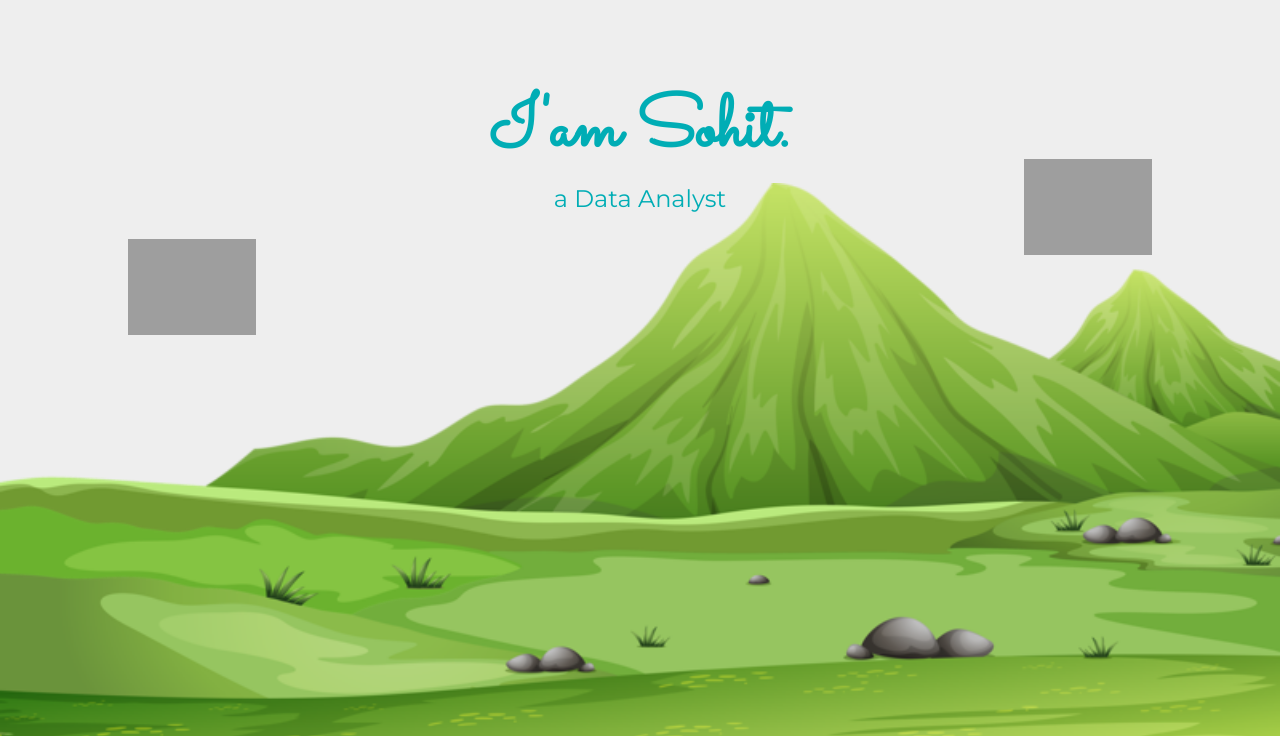
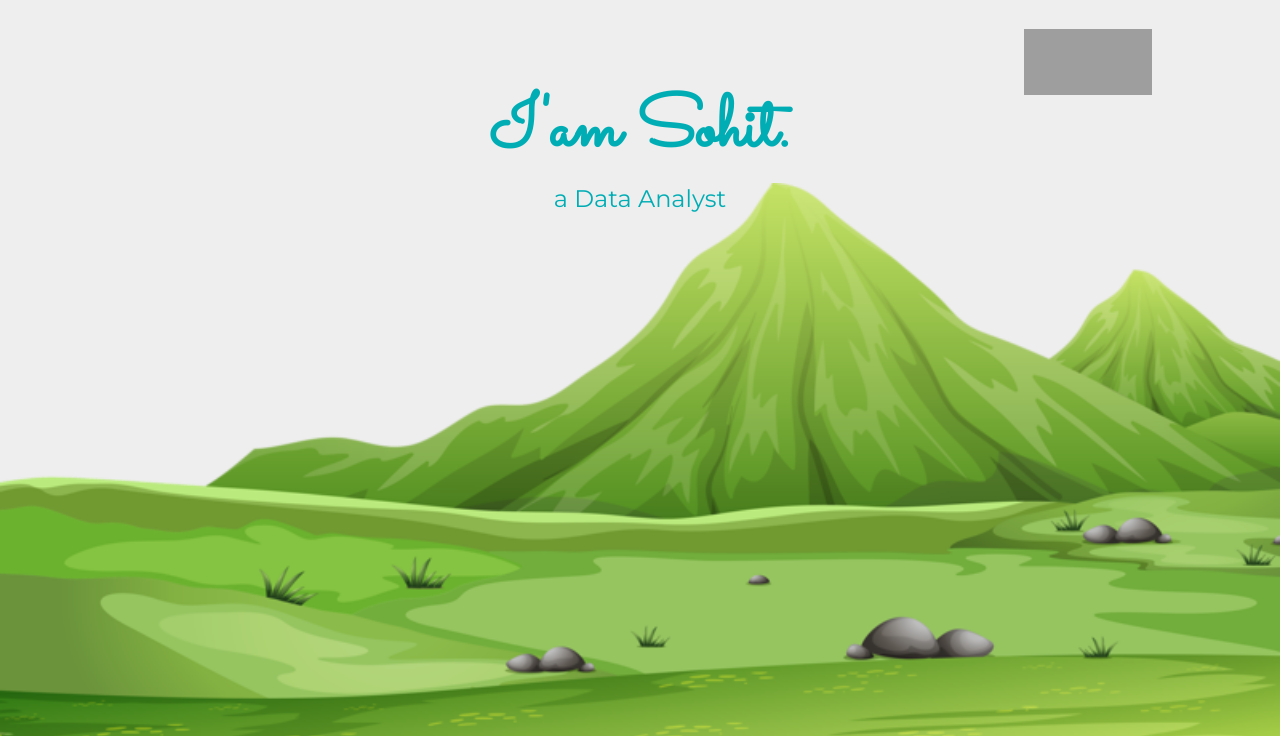
Before and after one commit to sohitkumar0803/portfolio-website, a Flask app: page / in a window 1280 px wide. Shown: the part 81-817 px from the top of the page. Run offline with Flask 3, Linux system fonts and the light colour scheme; some libraries are stand-ins or nearby versions; grey boxes are pictures that could not be loaded.

Commit message:
Update styles.css

```diff
--- a/static/css/styles.css
+++ b/static/css/styles.css
@@ -132,17 +132,17 @@
 .top-cloud {
     width: 10%;
     position: absolute;
-    z-index: -2;
     right: 10%;
-    top: 30%;
+    top: 10%;
+    z-index: -1;
 }
 
 .bottom-cloud {
     width: 10%;
     position: absolute;
-    z-index: -2;
     left: 10%;
-    top: 40%;
+    bottom: 10%;
+    z-index: -1;
 }
 
 /* container2 */
@@ -421,7 +421,7 @@
     .bottom-cloud {
         width: 20%;
         left: 5%;
-        top: 6%;
+        top: 5%;
     }
 
     .intro, .skill-row {
```
